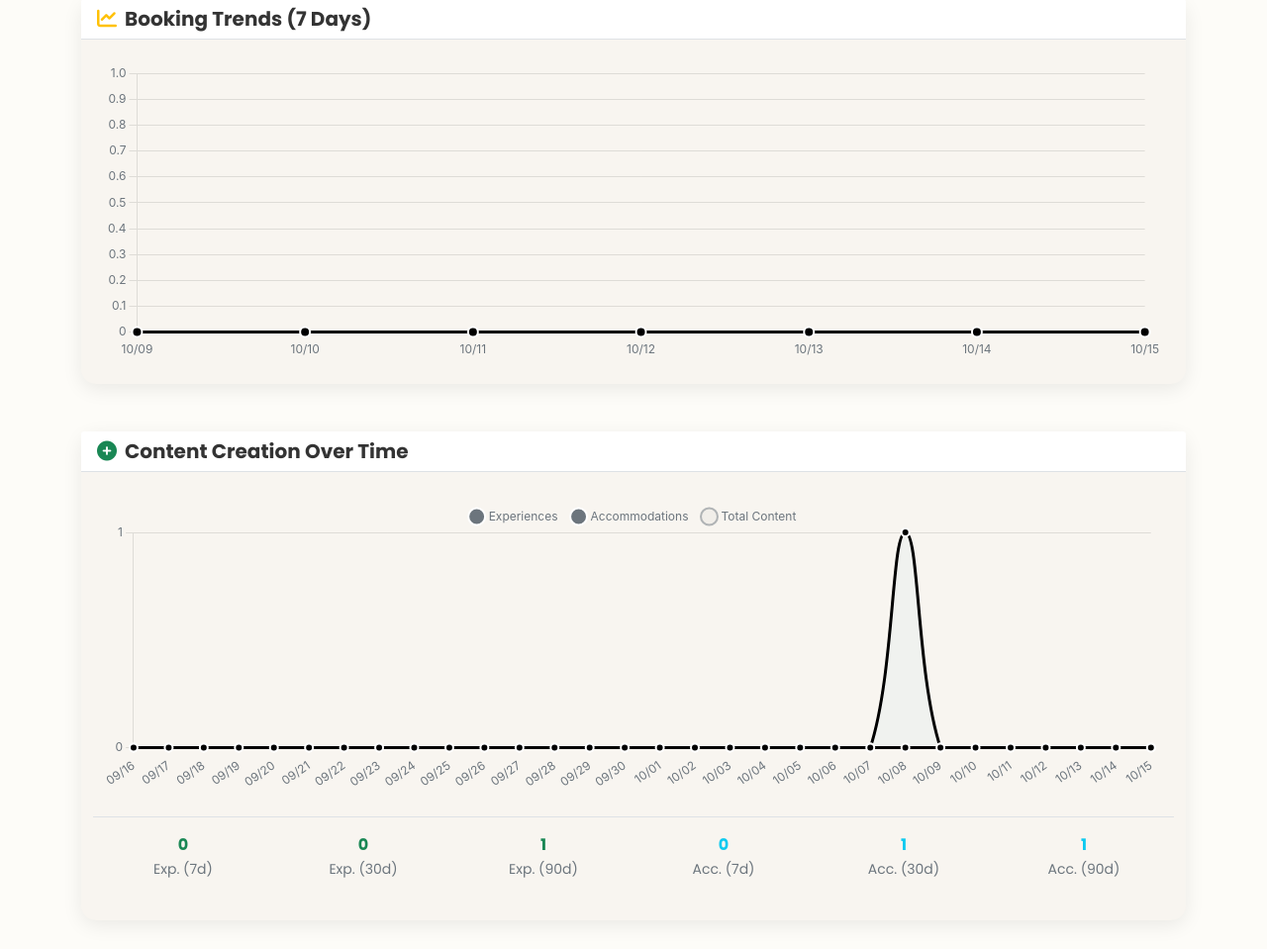
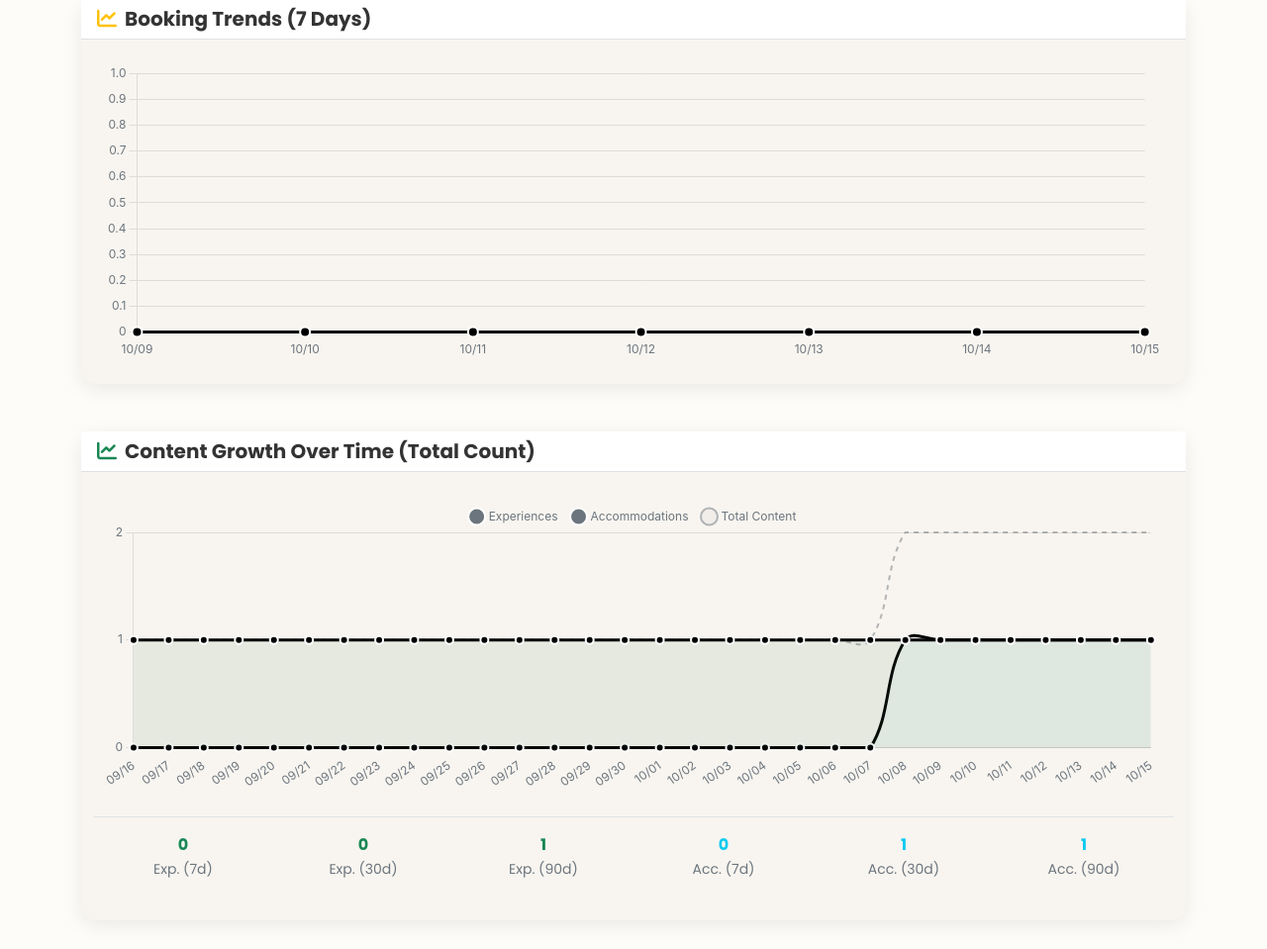
Before and after one commit to dsneed123/HygGeo, a Django app: page /admin/analytics/ in a window 1280 px wide; the page is wider, and only the part inside the window is pictured. Shown: the part 1330-2289 px from the top of that part at 99% size. Run offline with Django 5.2, Linux system fonts and the light colour scheme; a user stored in the database is signed in; data comes from the database, SQL or seed files in the repository; data that the repository does not hold is empty; some libraries are stand-ins or nearby versions.

Commit message:
chart fixes

```diff
--- a/HygGeo/accounts/templates/analytics.html
+++ b/HygGeo/accounts/templates/analytics.html
@@ -229,7 +229,7 @@
             <div class="card card-hygge">
                 <div class="card-header bg-white border-bottom">
                     <h5 class="fw-bold mb-0">
-                        <i class="fas fa-plus-circle me-2 text-success"></i>Content Creation Over Time
+                        <i class="fas fa-chart-line me-2 text-success"></i>Content Growth Over Time (Total Count)
                     </h5>
                 </div>
                 <div class="card-body p-4">
--- a/HygGeo/accounts/views.py
+++ b/HygGeo/accounts/views.py
@@ -889,28 +889,26 @@ def analytics_dashboard(request):
             'count': count
         })
 
-    # Content creation trends (experiences and accommodations over time)
+    # Content creation trends (cumulative totals over time)
     content_creation_data = []
     for i in range(0, chart_days, step):
         date = now - timedelta(days=chart_days-1-i)
-        start_of_day = date.replace(hour=0, minute=0, second=0, microsecond=0)
-        end_of_day = start_of_day + timedelta(days=step)
-
-        exp_count = Experience.objects.filter(
-            created_at__gte=start_of_day,
-            created_at__lt=end_of_day
+        end_of_period = date.replace(hour=23, minute=59, second=59, microsecond=999999)
+
+        # Get cumulative count up to this date
+        exp_total = Experience.objects.filter(
+            created_at__lte=end_of_period
         ).count()
 
-        acc_count = Accommodation.objects.filter(
-            created_at__gte=start_of_day,
-            created_at__lt=end_of_day
+        acc_total = Accommodation.objects.filter(
+            created_at__lte=end_of_period
         ).count()
 
         content_creation_data.append({
-            'date': start_of_day.strftime(date_format),
-            'experiences': exp_count,
-            'accommodations': acc_count,
-            'total': exp_count + acc_count
+            'date': date.strftime(date_format),
+            'experiences': exp_total,
+            'accommodations': acc_total,
+            'total': exp_total + acc_total
         })
 
     # Content statistics for different time periods
```
